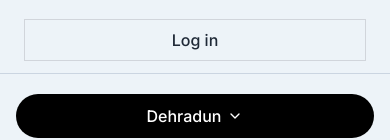
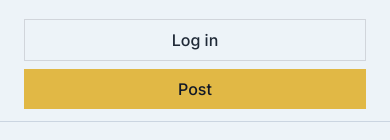
Before and after one commit to kadamsahil2511/Chowk.me, a React (Create React App) app: page / in a window 390 px wide. Both pictures are taken after a click on the button 148 px from the left and 40 px from the top of the page. Shown: the part 218-358 px from the top of the page. Built offline with nearby package versions, Linux system fonts and the light colour scheme.

Commit message:
4th version - added on hover in post and login

```diff
--- a/src/components/Navbar.js
+++ b/src/components/Navbar.js
@@ -84,12 +84,12 @@ const Navbar = ({ onCategorySelect, selectedCity, onCityChange, activeCategory =
 
           {/* Login & Post Buttons */}
           <div className="flex items-center">
-            <button className="hidden md:flex items-center justify-center w-[180px] bg-white text-gray-800 font-medium hover:text-black transition-colors duration-200 h-[80px] border-l border-[#CBD5E1]">
+            <button className="hidden md:flex items-center justify-center w-[180px] bg-white text-gray-800 font-medium transition-colors duration-200 h-[80px] border-l border-[#CBD5E1] hover:bg-black hover:text-white">
               Log in
             </button>
             <button
               onClick={handlePostClick}
-              className="bg-[#E1B845] text-gray-900 font-medium w-[180px] flex items-center justify-center h-[80px] hover:bg-[#d9ae34] transition-colors duration-200"
+              className="bg-[#E1B845] text-gray-900 font-medium w-[180px] flex items-center justify-center h-[80px] hover:bg-pink-500 hover:text-white transition-colors duration-200"
             >
               Post
             </button>
@@ -109,8 +109,14 @@ const Navbar = ({ onCategorySelect, selectedCity, onCityChange, activeCategory =
               <Link to="/features" className="py-2 hover:bg-gray-50 px-2 flex items-center" onClick={() => setMobileMenuOpen(false)}>
                 Features
               </Link>
-              <button className="py-2 border border-gray-300 text-gray-800 font-medium hover:bg-gray-50 w-full text-center mt-2">
+              <button className="py-2 border border-gray-300 text-gray-800 font-medium hover:bg-black hover:text-white transition-colors duration-200 w-full text-center mt-2">
                 Log in
+              </button>
+              <button
+                onClick={handlePostClick}
+                className="py-2 bg-[#E1B845] text-gray-900 font-medium hover:bg-pink-500 hover:text-white transition-colors duration-200 w-full text-center"
+              >
+                Post
               </button>
             </div>
           </div>
```
